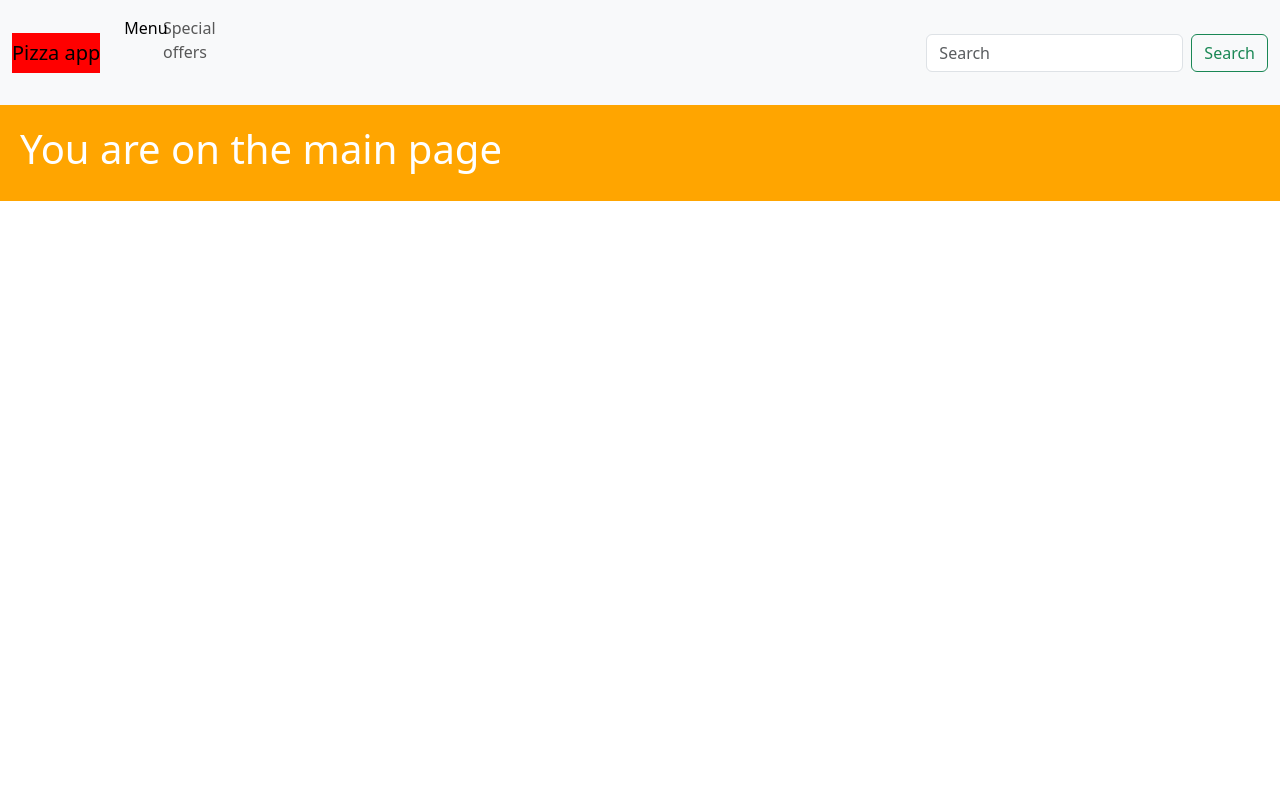
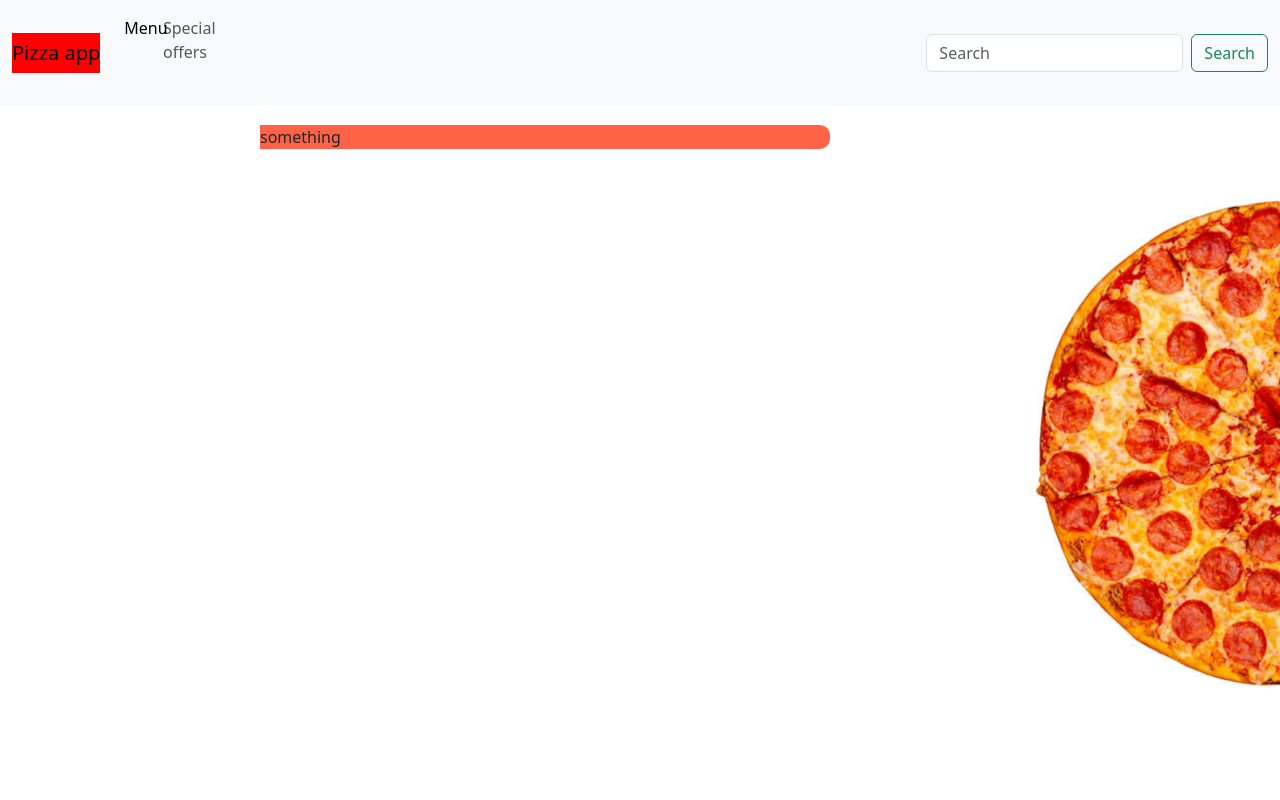
Before and after one commit to dorajohanns/pizza_v2, a Django app: page / in a window 1280 px wide. Run offline with Django 4.2, Linux system fonts and the light colour scheme.

Commit message:
Changes á main page - alls ekki reddy haha

```diff
--- a/static/css/mainpage.css
+++ b/static/css/mainpage.css
@@ -0,0 +1,21 @@
+#body {
+    background-color: white;
+    min-height: 800px;
+    overflow: scroll;
+
+
+}
+
+#para {
+    background-color: tomato;
+    border-top-right-radius: 10px;
+    border-bottom-right-radius: 10px;
+    width: 75%;
+
+}
+
+#halfpizza{
+    width: 25%;
+    float: right;
+
+}
--- a/templates/main-page/mainpage.html
+++ b/templates/main-page/mainpage.html
@@ -1,16 +1,17 @@
 {% extends 'base.html' %}
 
 {% block content %}
-
-    <body>
-         <header>
-            <h1>You are on the main page</h1>
-        </header>
+<html>
+    <body id="body">
 
         <main>
-
+            <div>
+                <p id="para">something</p>
+             </div>
         </main>
-
+        <div>
+            <img id="halfpizza" src="../../static/images/real_halfpizza.jpg" alt="mainscreen pizza">
+        </div>
     </body>
-
+</html>
 {% endblock %}
```
Also changed, not shown: static/images/real_halfpizza.jpg (added).
